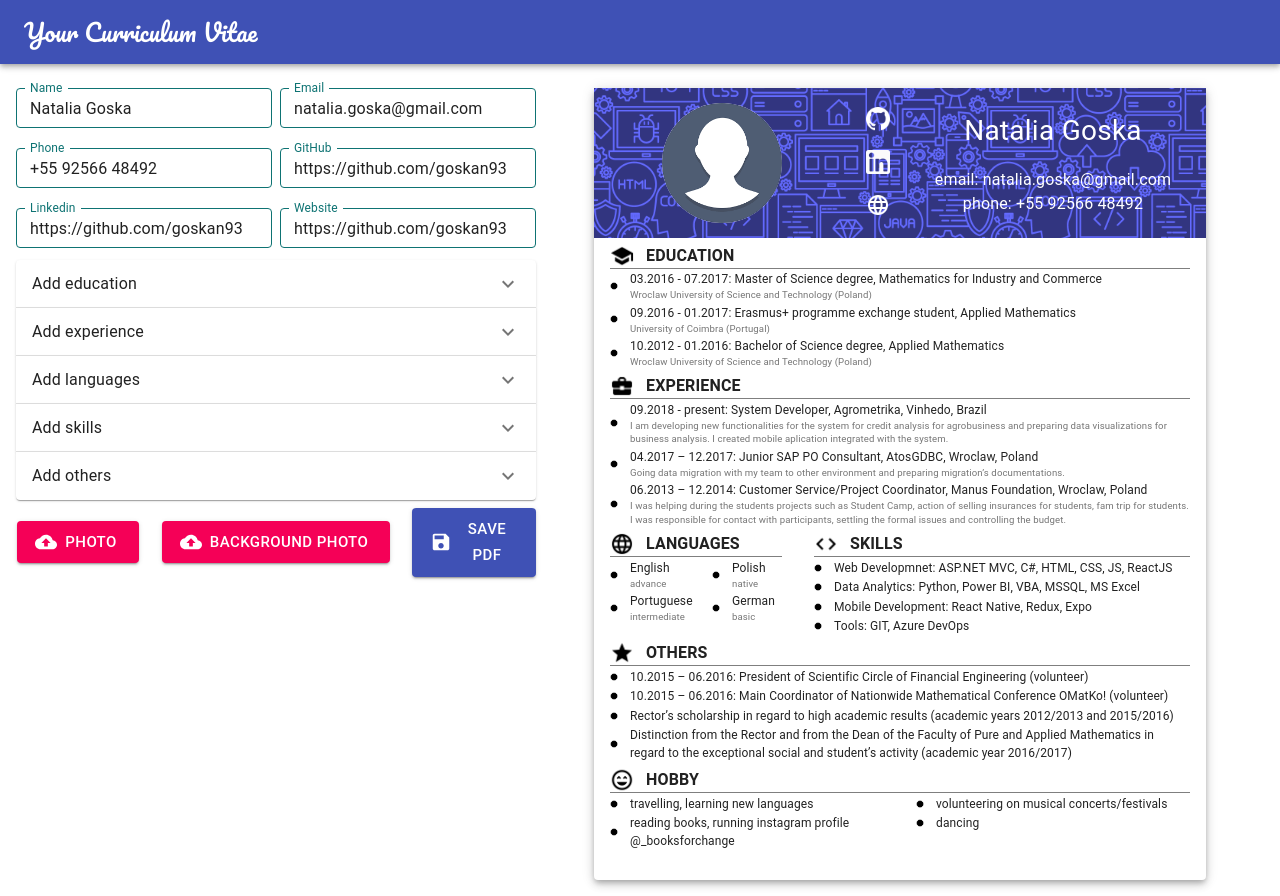
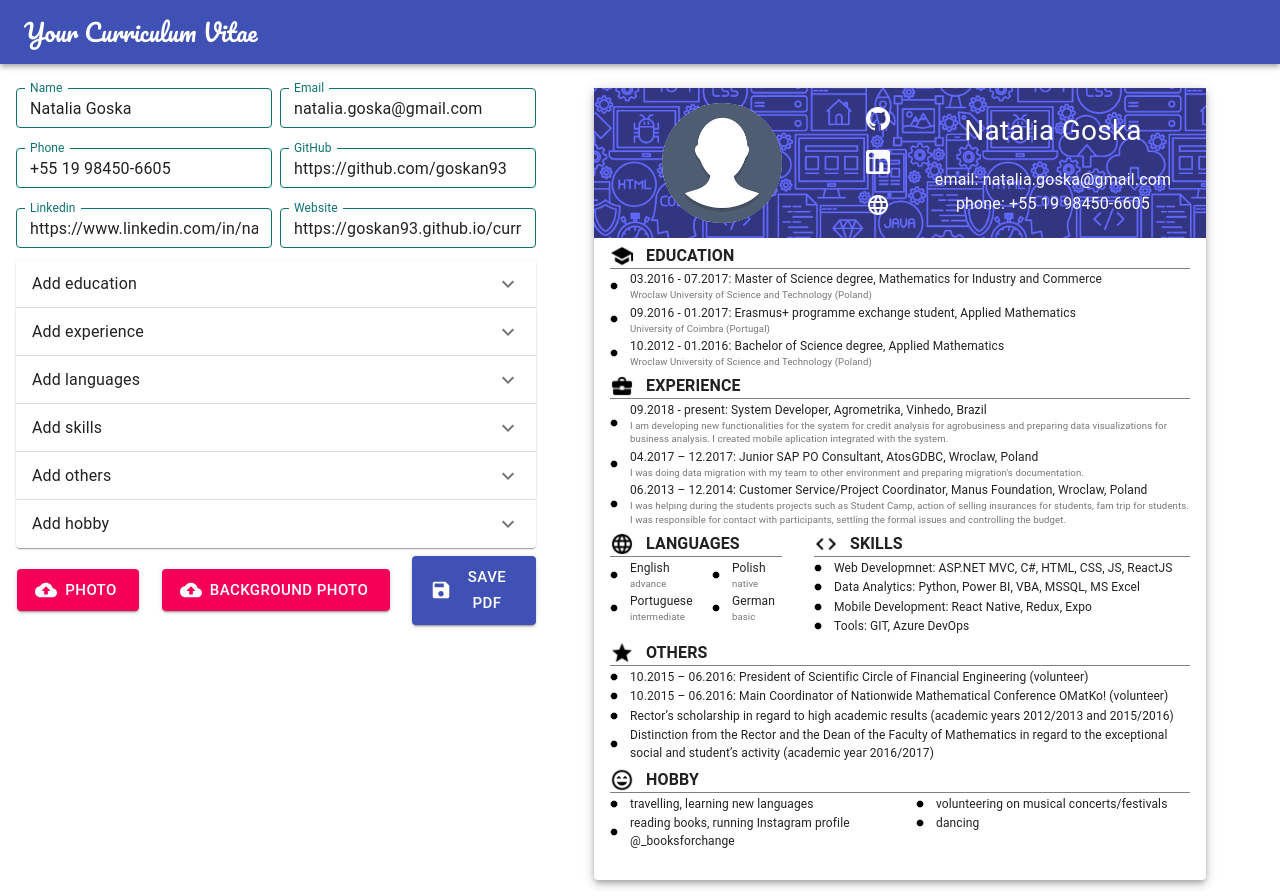
Before and after one commit to goskan93/curriculum-vitae, a React (Create React App) app: page / in a window 1280 px wide. Built offline with nearby package versions, Linux system fonts and the light colour scheme.

Commit message:
fix expanded

```diff
--- a/src/components/expanded.js
+++ b/src/components/expanded.js
@@ -1,25 +1,16 @@
 import React from "react";
-import ExpansionPanel from '@material-ui/core/ExpansionPanel';
-import ExpansionPanelSummary from '@material-ui/core/ExpansionPanelSummary';
-import ExpansionPanelDetails from '@material-ui/core/ExpansionPanelDetails';
-import ExpandMoreIcon from '@material-ui/icons/ExpandMore';
-import Typography from '@material-ui/core/Typography';
-import Grid from '@material-ui/core/Grid';
-import Paper from '@material-ui/core/Paper';
-import Button from '@material-ui/core/Button';
-import { withStyles } from '@material-ui/core/styles';
-import { TextInput } from './index'
-import {green} from '../utils/index'
+import ExpansionPanel from "@material-ui/core/ExpansionPanel";
+import ExpansionPanelSummary from "@material-ui/core/ExpansionPanelSummary";
+import ExpansionPanelDetails from "@material-ui/core/ExpansionPanelDetails";
+import ExpandMoreIcon from "@material-ui/icons/ExpandMore";
+import Typography from "@material-ui/core/Typography";
+import Grid from "@material-ui/core/Grid";
+import Paper from "@material-ui/core/Paper";
+import Button from "@material-ui/core/Button";
+import { TextInput } from "./index";
 
 function Expanded(props) {
-  const {onChange, onAdd, onDelete, title, list } = props
-
-
-  const CustomPaper = withStyles({
-    outlined: {
-      border: `1.75px solid ${green}`
-    }
-  })(Paper);
+  const { onChange, onAdd, onDelete, title, list } = props;
 
   return (
     <ExpansionPanel>
@@ -27,21 +18,40 @@ function Expanded(props) {
         <Typography>{title}</Typography>
       </ExpansionPanelSummary>
       <ExpansionPanelDetails>
-          <Grid container spacing={1} direction="row">
-            <Grid item xs={12}>
-              <Button variant='outlined' color="primary" onClick={() => onAdd()}>Add</Button>
-            </Grid>
-            {list.map((item,i) =>
-              <CustomPaper style={{width:"100%", margin:"0.25rem", padding:"0.7rem"}} variant="outlined" key={i}>
-                <TextInput label="Main Text" value={item.primaryText} xs={12} onChange={(value) => onChange(value, i, 'primaryText')}/>
-                <TextInput label="Addicional Text" value={item.secondaryText} xs={12} onChange={(value) => onChange(value, i, 'secondaryText')} multiline={true}/>
-                <Button color="secondary" onClick={() => onDelete(i)}>Delete</Button>
-              </CustomPaper>
-            )}
+        <Grid container spacing={1} direction="row">
+          <Grid item xs={12}>
+            <Button variant="outlined" color="primary" onClick={() => onAdd()}>
+              Add
+            </Button>
           </Grid>
+          {list.map((item, i) => (
+            <Paper
+              style={{ width: "100%", margin: "0.25rem", padding: "0.7rem" }}
+              variant="outlined"
+              key={i}
+            >
+              <TextInput
+                label="Main Text"
+                value={item.primaryText}
+                xs={12}
+                onChange={value => onChange(value, i, "primaryText")}
+              />
+              <TextInput
+                label="Addicional Text"
+                value={item.secondaryText}
+                xs={12}
+                onChange={value => onChange(value, i, "secondaryText")}
+                multiline={true}
+              />
+              <Button color="secondary" onClick={() => onDelete(i)}>
+                Delete
+              </Button>
+            </Paper>
+          ))}
+        </Grid>
       </ExpansionPanelDetails>
     </ExpansionPanel>
   );
 }
 
-  export default Expanded;
+export default Expanded;
--- a/src/utils/defaultValuesMy.js
+++ b/src/utils/defaultValuesMy.js
@@ -1,9 +1,9 @@
 export const name = "Natalia Goska";
 export const email = "natalia.goska@gmail.com";
-export const phone = "+55 92566 48492";
+export const phone = "+55 19 98450-6605";
 export const github = "https://github.com/goskan93";
-export const linkedin = "https://github.com/goskan93";
-export const website = "https://github.com/goskan93";
+export const linkedin = "https://www.linkedin.com/in/natalia-goska/";
+export const website = "https://goskan93.github.io/curriculum-vitae/";
 
 export const education = [
   {
@@ -34,7 +34,7 @@ export const experience = [
   {
     primaryText:
       "04.2017 – 12.2017: Junior SAP PO Consultant, AtosGDBC, Wroclaw, Poland",
-    secondaryText: `Going data migration with my team to other environment and preparing migration’s documentations.`
+    secondaryText: `I was doing data migration with my team to other environment and preparing migration's documentation.`
   },
   {
     primaryText:
@@ -93,7 +93,7 @@ export const others = [
   },
   {
     primaryText:
-      "Distinction from the Rector and from the Dean of the Faculty of Pure and Applied Mathematics in regard to the exceptional social and student’s activity (academic year 2016/2017)"
+      "Distinction from the Rector and the Dean of the Faculty of Mathematics in regard to the exceptional social and student’s activity (academic year 2016/2017)"
   }
 ];
 
@@ -105,7 +105,7 @@ export const hobby = [
     primaryText: "volunteering on musical concerts/festivals"
   },
   {
-    primaryText: "reading books, running instagram profile @_booksforchange "
+    primaryText: "reading books, running Instagram profile @_booksforchange "
   },
   {
     primaryText: "dancing"
--- a/src/views/form/Form.js
+++ b/src/views/form/Form.js
@@ -26,7 +26,8 @@ function Form(props) {
     "experience",
     "languages",
     "skills",
-    "others"
+    "others",
+    "hobby"
   ];
 
   const onChangePersonalInfo = fieldName => value => {
```
